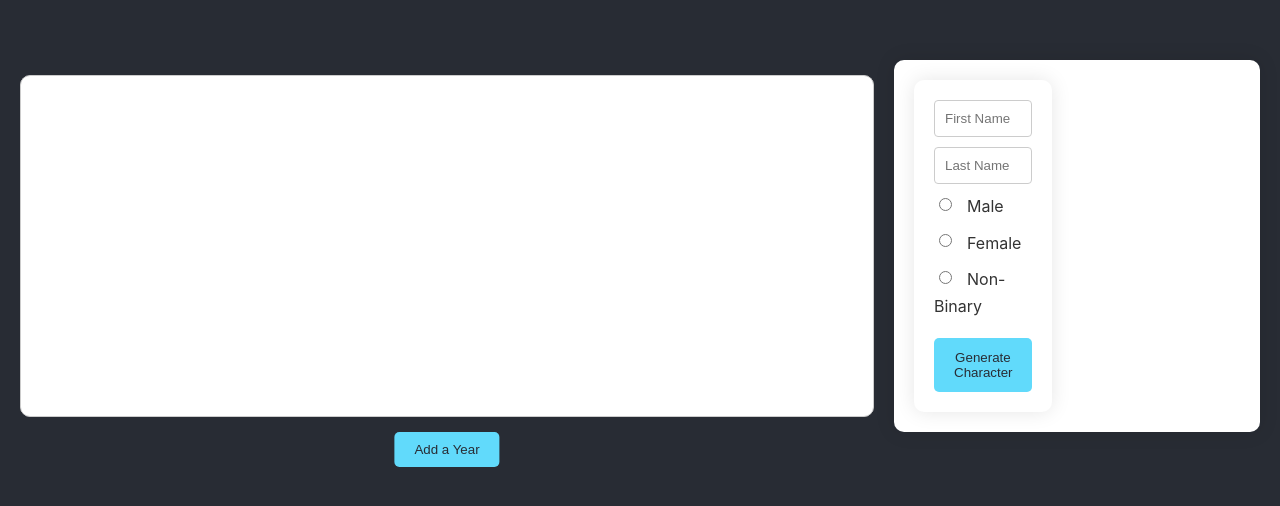
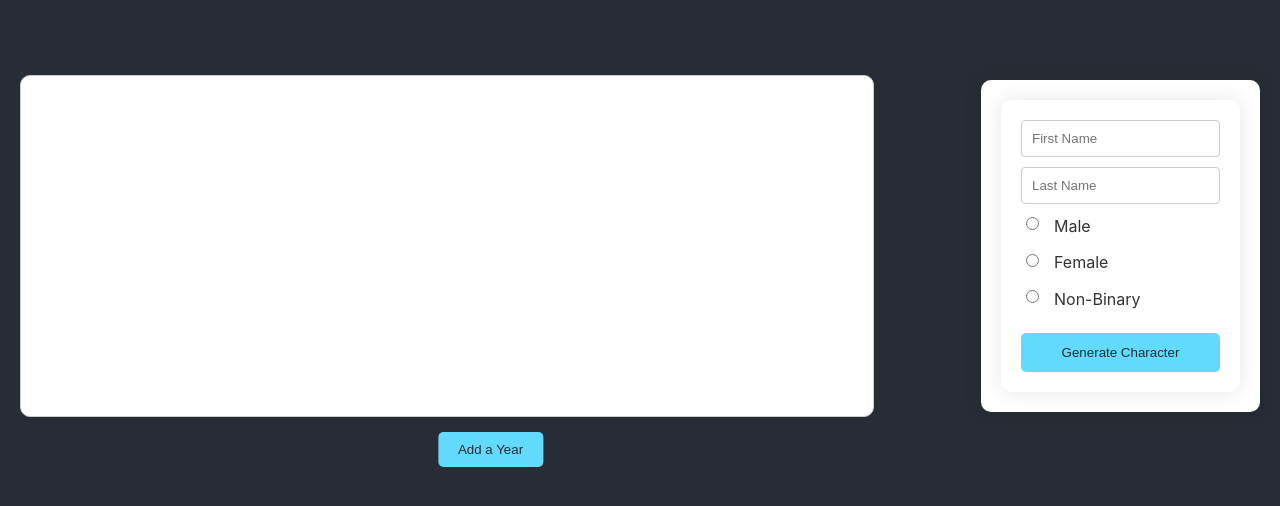
Before and after one commit to Nazrat450/Fables-of-Fantasy, a React (Create React App) app: page / in a window 1280 px wide. Shown: the part 174-680 px from the top of the page. Built offline with nearby package versions, Linux system fonts and the light colour scheme.

Commit message:
Css workshop

```diff
--- a/src/App.css
+++ b/src/App.css
@@ -89,7 +89,7 @@
 }
 
 .CharacterGen {
-  width: 30%;
+  width: 30%vw;
   padding: 20px;
   box-shadow: 0 0 20px rgba(0, 0, 0, 0.1);
   border-radius: 10px;
@@ -98,6 +98,7 @@
   overflow: auto;
   display: flex;
   flex-direction: column;
+
 }
 
 .input-field {
@@ -119,6 +120,7 @@ label {
   margin-bottom: 10px;
   font-size: 16px;
   line-height: 24px;
+
 }
 
 #genbut {
@@ -132,6 +134,7 @@ label {
   border-radius: 5px;
   cursor: pointer;
   transition: background-color 0.2s;
+
 }
 
 #genbut:hover {
```
